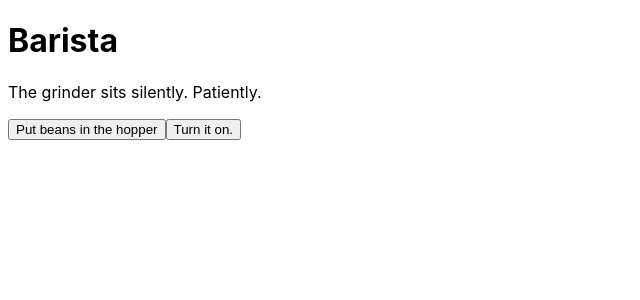
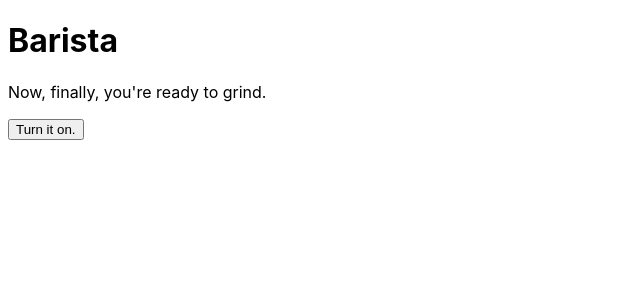
Before and after one commit to ahuth/barista, a React (Create React App) app: page / in a window 1280 px wide. Both pictures are taken after a click on the button "Put beans in the hopper". Shown: the top 300 px of the page, without its empty margins (0-640 px from the left). Built offline with nearby package versions, Linux system fonts and the light colour scheme.

Commit message:
Add some interactivity

```diff
--- a/src/components/App.tsx
+++ b/src/components/App.tsx
@@ -1,10 +1,39 @@
+import { useMachine } from '@xstate/react';
+import { grinderMachine } from '../state-machines';
+
 export default function App() {
+  const [current, send] = useMachine(grinderMachine);
+
   return (
     <main>
       <h1>Barista</h1>
-      <p>The grinder sits silently. Patiently.</p>
-      <button>Put beans in the hopper</button>
-      <button>Turn it on.</button>
+      <section>
+        {current.matches('empty') && (
+          <>
+            <p>The grinder sits silently. Patiently.</p>
+            <button onClick={() => send('FILL')}>Put beans in the hopper</button>
+            <button onClick={() => send('ACTIVATE')}>Turn it on.</button>
+          </>
+        )}
+        {current.matches('running_empty') && (
+          <>
+            <p>For some reason you ran the grinder despite the fact that there are no beans in it...</p>
+            <p>Bzzzzzzzzzzzzzzzzz...</p>
+          </>
+        )}
+        {current.matches('full') && (
+          <>
+            <p>Now, finally, you're ready to grind.</p>
+            <button onClick={() => send('ACTIVATE')}>Turn it on.</button>
+          </>
+        )}
+        {current.matches('running_full') && (
+          <>
+            <p>The machine works diligently, grinding the beans.</p>
+            <p>Bzzzzzzzzzzzzzzzzz...</p>
+          </>
+        )}
+      </section>
     </main>
   );
 }
--- a/src/state-machines.ts
+++ b/src/state-machines.ts
@@ -1,21 +1,41 @@
 import { Machine } from 'xstate';
 
-export const grinder = Machine({
+interface GrinderContext {}
+
+interface GrinderState {
+  states: {
+    empty: {},
+    running_empty: {},
+    full: {},
+    running_full: {},
+  },
+}
+
+type GrinderEvent =
+  | { type: 'ACTIVATE' }
+  | { type: 'FILL' }
+
+export const grinderMachine = Machine<GrinderContext, GrinderState, GrinderEvent>({
   id: 'grinder',
   initial: 'empty',
   states: {
     empty: {
       on: {
-        GRINDER_FILL: 'full',
-        GRINDER_RUN: 'grinding',
-      }
+        ACTIVATE: 'running_empty',
+        FILL: 'full',
+      },
+    },
+    running_empty: {
+      after: {
+        2000: 'empty',
+      },
     },
     full: {
       on: {
-        GRINDER_RUN: 'grinding',
+        ACTIVATE: 'running_full',
       },
     },
-    grinding: {
+    running_full: {
       after: {
         2000: 'empty',
       },
```
